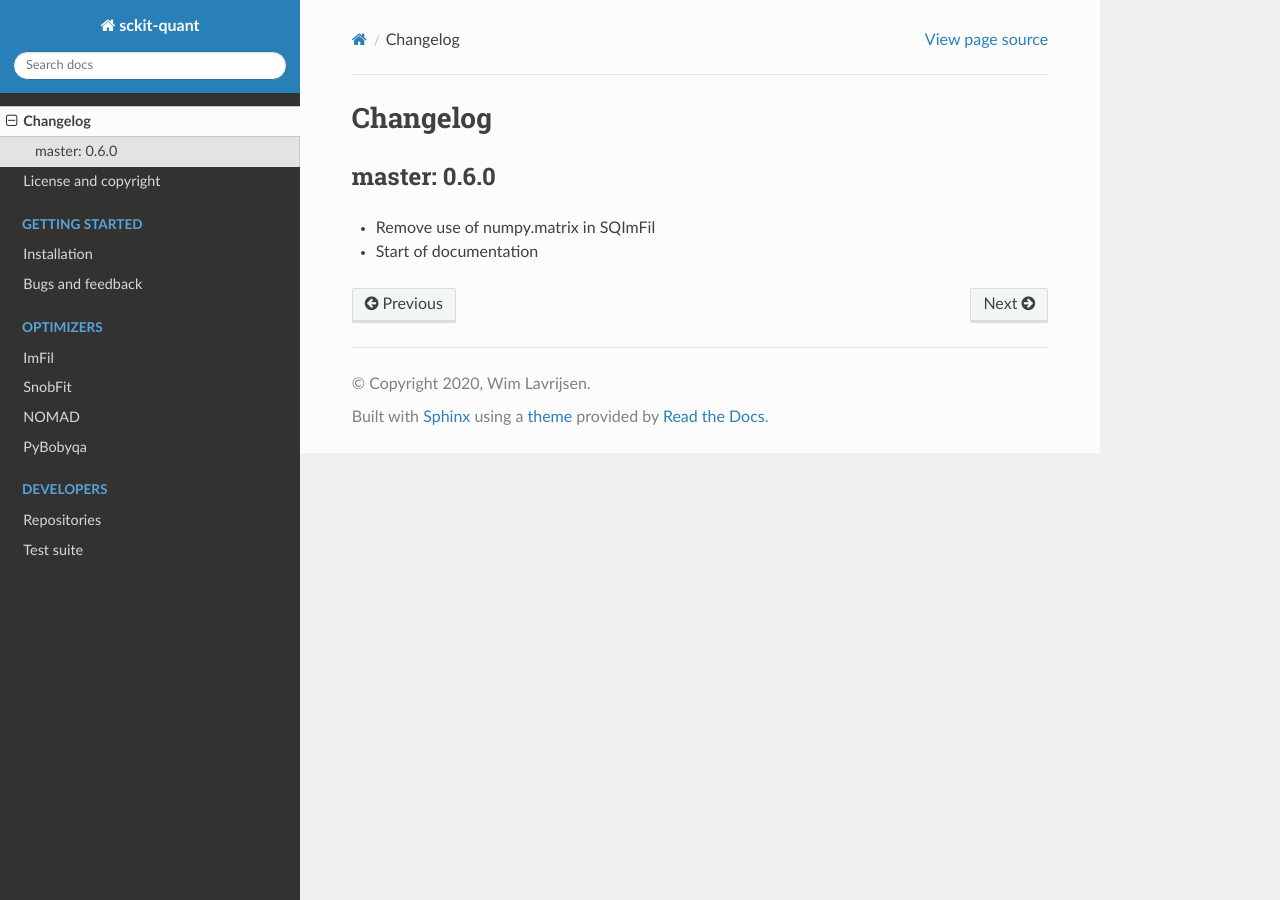
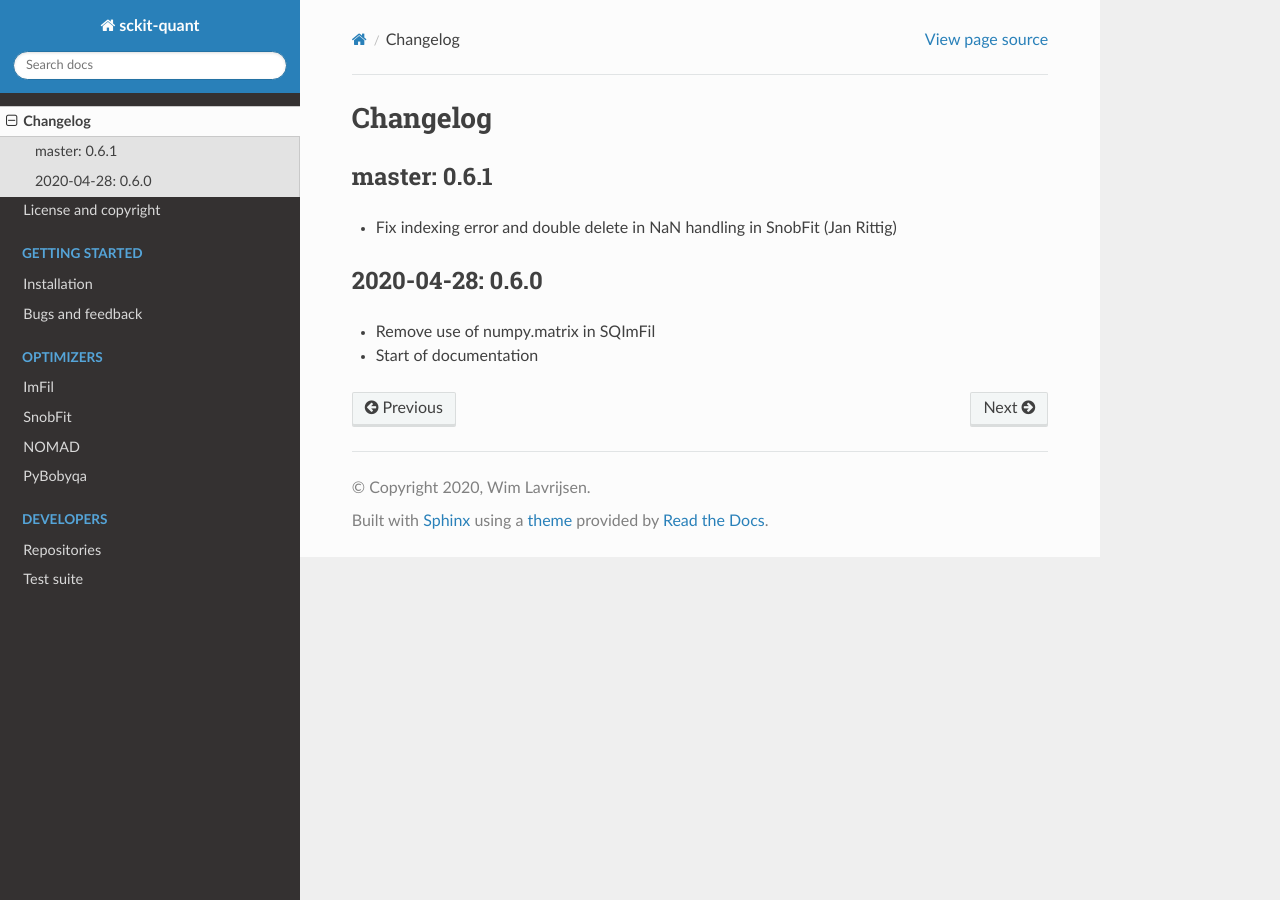
Before and after one commit to scikit-quant/scikit-quant, a Sphinx documentation site: the page built from doc/source/changelog.rst, in a window 1280 px wide. Built offline with Sphinx 7.4.7 and the Read the Docs theme 2.0.0, drawn with Linux system fonts in a browser that asks for light colours.

Commit message:
up versions

```diff
--- a/doc/source/changelog.rst
+++ b/doc/source/changelog.rst
@@ -3,9 +3,14 @@
 Changelog
 =========
 
+master: 0.6.1
+-------------
 
-master: 0.6.0
--------------
+* Fix indexing error and double delete in NaN handling in SnobFit (Jan Rittig)
+
+
+2020-04-28: 0.6.0
+-----------------
 
 * Remove use of numpy.matrix in SQImFil
 * Start of documentation
--- a/opt/snobfit/python/SQSnobFit/_version.py
+++ b/opt/snobfit/python/SQSnobFit/_version.py
@@ -1 +1 @@
-__version__ = '0.4.2'
+__version__ = '0.4.3'
--- a/setup.py
+++ b/setup.py
@@ -9,7 +9,7 @@ requirements = []
 # optimizers sub-package requirements
 requirements.append('SQCommon==0.3.1')
 requirements.append('SQImFil==0.3.5')
-requirements.append('SQSnobFit==0.4.2')
+requirements.append('SQSnobFit==0.4.3')
 
 # external optimizers
 requirements.append('Py-BOBYQA>=1.1')
--- a/skquant/_version.py
+++ b/skquant/_version.py
@@ -1 +1 @@
-__version__ = '0.6.0'
+__version__ = '0.6.1'
```
